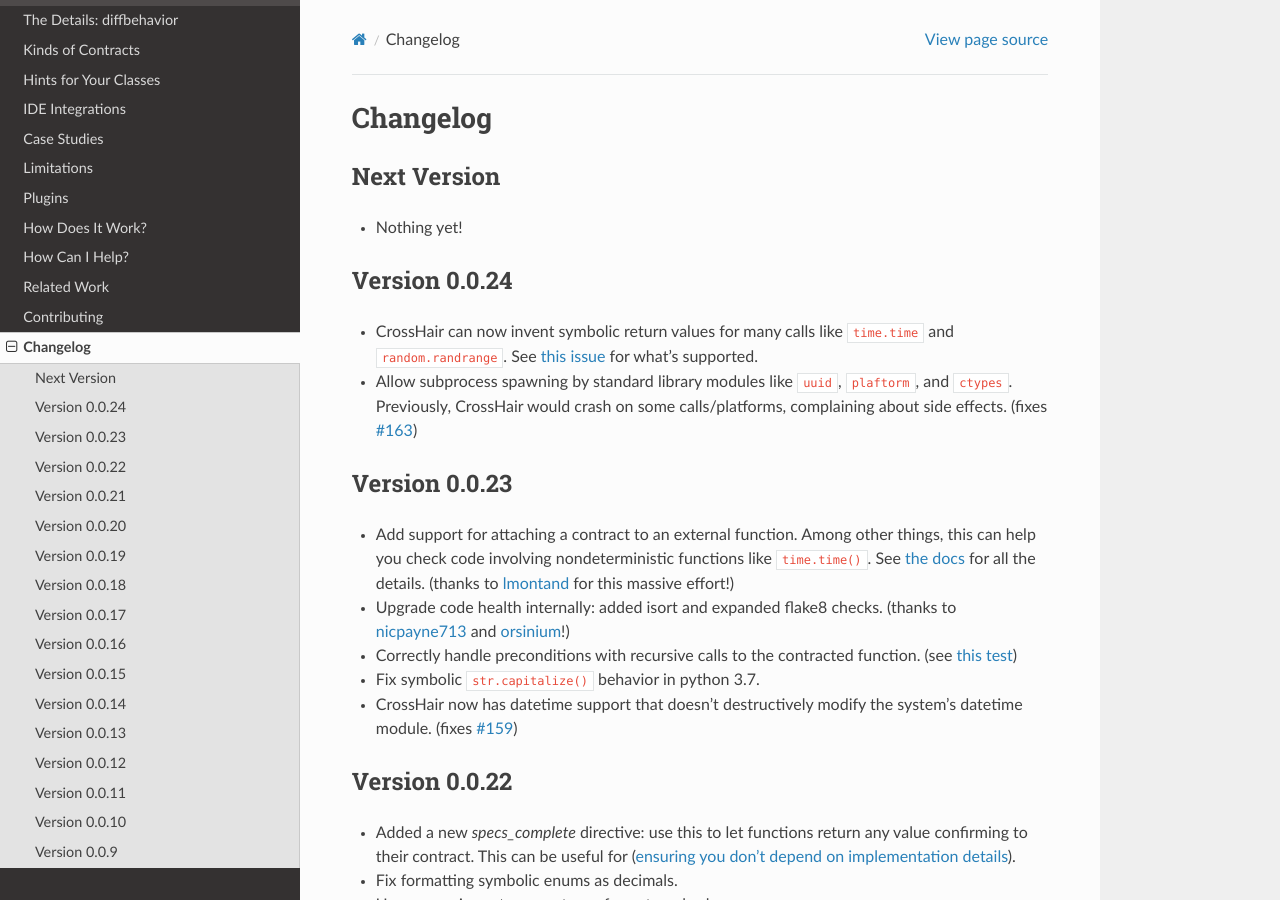
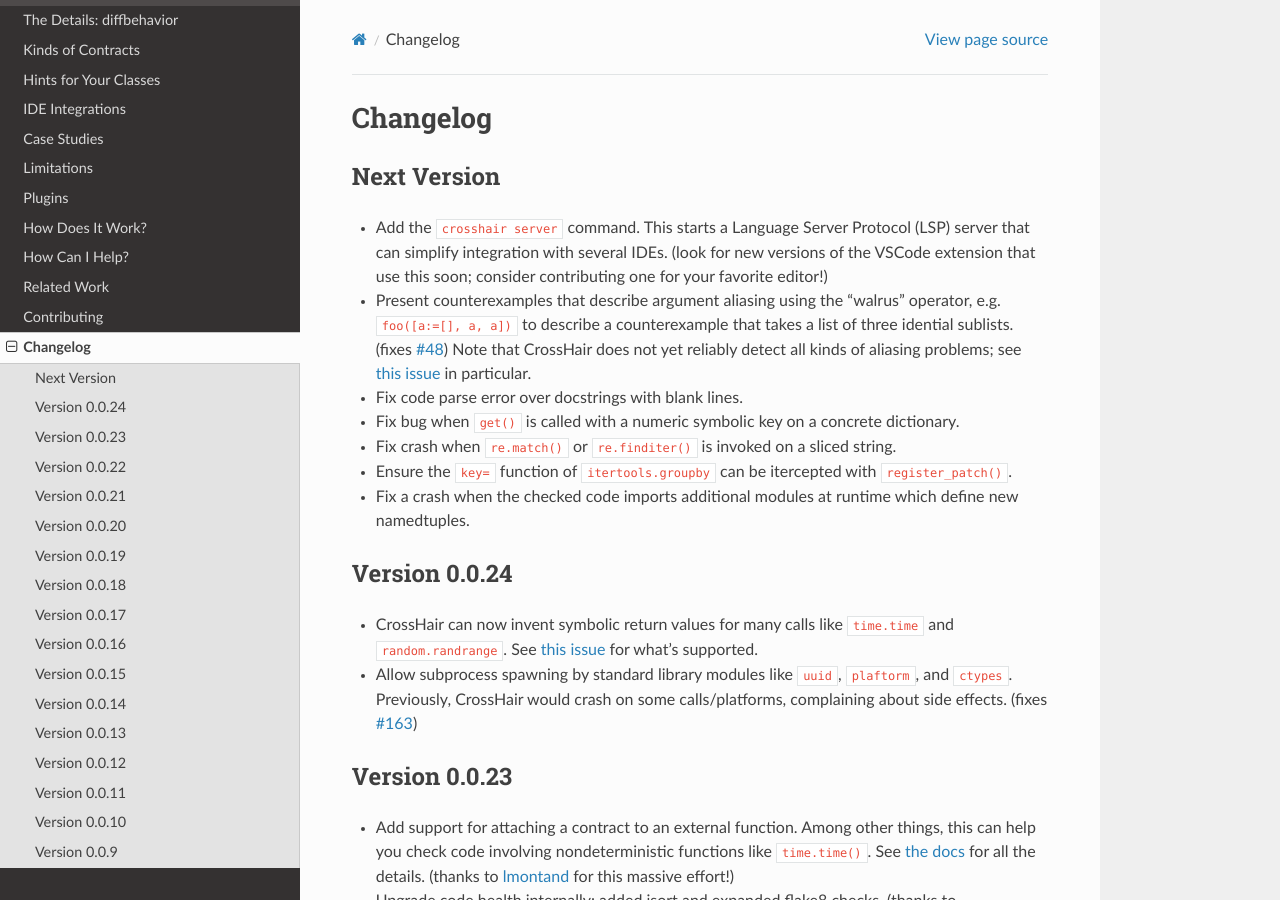
Before and after one commit to pschanely/CrossHair, a Sphinx documentation site: the page built from doc/source/changelog.rst, in a window 1280 px wide and 900 px high. Built offline with Sphinx 7.4.7 and the Read the Docs theme 2.0.0, drawn with Linux system fonts in a browser that asks for light colours; the version number is read from the project's files by our own code.

Commit message:
Update changelog

```diff
--- a/doc/source/changelog.rst
+++ b/doc/source/changelog.rst
@@ -6,7 +6,24 @@
 Next Version
 ------------
 
-* Nothing yet!
+* Add the ``crosshair server`` command. This starts a Language Server Protocol (LSP)
+  server that can simplify integration with several IDEs.
+  (look for new versions of the VSCode extension that use this soon; consider
+  contributing one for your favorite editor!)
+* Present counterexamples that describe argument aliasing using the
+  "walrus" operator, e.g. ``foo([a:=[], a, a])`` to describe a counterexample that
+  takes a list of three idential sublists.
+  (fixes `#48 <https://github.com/pschanely/CrossHair/issues/48>`__)
+  Note that CrossHair does not yet reliably detect all kinds of aliasing problems;
+  see `this issue <https://github.com/pschanely/CrossHair/issues/47>`__ in particular.
+* Fix code parse error over docstrings with blank lines.
+* Fix bug when ``get()`` is called with a numeric symbolic key on a concrete
+  dictionary.
+* Fix crash when ``re.match()`` or ``re.finditer()`` is invoked on a sliced string.
+* Ensure the ``key=`` function of ``itertools.groupby`` can be itercepted with
+  ``register_patch()``.
+* Fix a crash when the checked code imports additional modules at runtime which define
+  new namedtuples.
 
 
 Version 0.0.24
```
